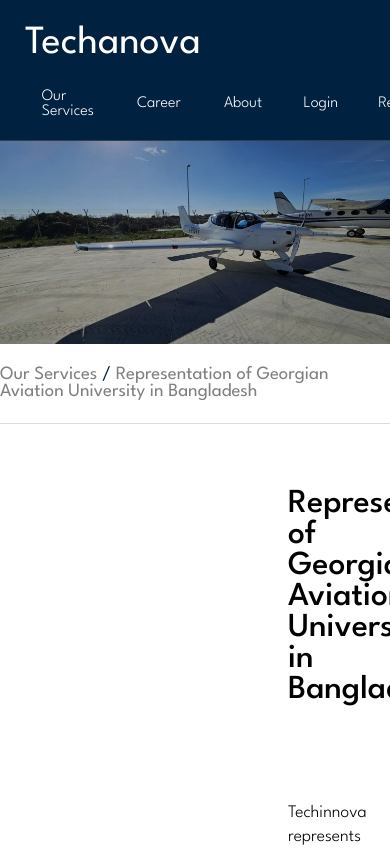
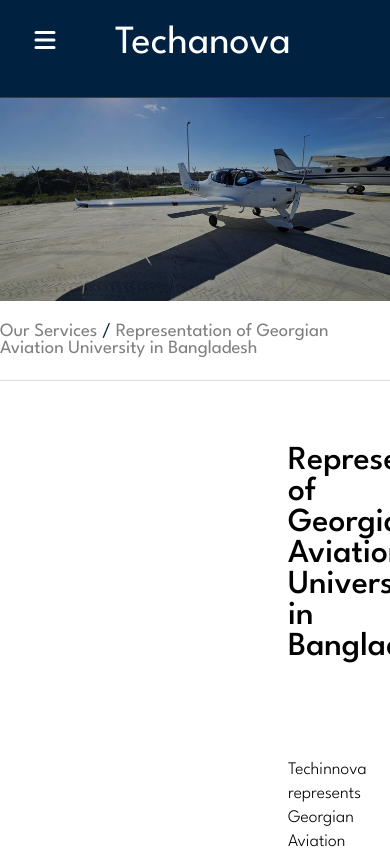
Before and after one commit to toaharahmanratul/techanova, a Next.js app: page /services/representation-of-georgian-aviation-university-in-bangladesh in a window 390 px wide. Shown: the top 849 px of the page. Built offline with nearby package versions, Linux system fonts and the light colour scheme.

Commit message:
Mobile menu is created.

```diff
--- a/src/components/footer/styles/footer.module.css
+++ b/src/components/footer/styles/footer.module.css
@@ -41,7 +41,7 @@
   color: rgb(215, 215, 215);
 }
 
-@media (max-width: 768px) {
+@media (max-width: 1024px) {
   .mainContainer {
     justify-content: flex-start;
     margin-top: 40px;
--- a/src/components/home/styles/our-team.module.css
+++ b/src/components/home/styles/our-team.module.css
@@ -58,7 +58,7 @@
   font-size: 1.5rem;
 }
 
-@media (max-width: 768px) {
+@media (max-width: 1024px) {
   .mainContainer {
     padding: 30px;
   }
--- a/src/components/home/styles/services.module.css
+++ b/src/components/home/styles/services.module.css
@@ -45,7 +45,7 @@
   font-size: 1.7rem;
 }
 
-@media (max-width: 768px) {
+@media (max-width: 1024px) {
   .mainContainer {
     padding: 30px;
   }
--- a/src/components/navbar/Navbar.jsx
+++ b/src/components/navbar/Navbar.jsx
@@ -1,11 +1,25 @@
-import React from "react";
+import React, { useState } from "react";
 import styles from "./styles/navbar.module.css";
 import Link from "next/link";
+import SlidingNav from "./sliding-nav/SlidingNav";
+import { HiMenu } from "react-icons/hi";
 
 const Navbar = () => {
+  const [isSlidingNavOpen, setIsSlidingNavOpen] = useState(false);
   return (
     <nav className={`${styles.navbar}`}>
       <div className={`${styles.mainContainer}`}>
+        <div className={`${styles.menuOptions}`}>
+          <HiMenu onClick={() => setIsSlidingNavOpen(!isSlidingNavOpen)} />
+        </div>
+        {isSlidingNavOpen && (
+          <div className={`${styles.slidingNavWrapper}`}>
+            <SlidingNav
+              isSlidingNavOpen={isSlidingNavOpen}
+              setIsSlidingNavOpen={setIsSlidingNavOpen}
+            />
+          </div>
+        )}
         <Link href="/" className={`${styles.logoDiv}`}>
           <div className={`${styles.logoTextDiv}`}>
             <h1 className="">Techanova</h1>
--- /dev/null
+++ b/src/components/navbar/sliding-nav/SlidingNav.jsx
@@ -0,0 +1,26 @@
+import React from "react";
+import styles from "./sliding-nav.module.css";
+import { TfiClose } from "react-icons/tfi";
+
+const SlidingNav = ({ isSlidingNavOpen, setIsSlidingNavOpen }) => {
+  const handleCloseMenu = (e) => {
+    if (e.target === e.currentTarget) {
+      setIsSlidingNavOpen(!isSlidingNavOpen);
+    }
+  };
+
+  return (
+    <div className={styles["sliding-nav-section"]} onClick={handleCloseMenu}>
+      <div className={styles["menu-container"]}>
+        <div className={styles["menu-wrapper"]}>
+          <div className={styles["menu"]}>
+            <h2>MENU</h2>
+            <TfiClose onClick={() => setIsSlidingNavOpen(!isSlidingNavOpen)} />
+          </div>
+        </div>
+      </div>
+    </div>
+  );
+};
+
+export default SlidingNav;
--- /dev/null
+++ b/src/components/navbar/sliding-nav/sliding-nav.module.css
@@ -0,0 +1,51 @@
+.sliding-nav-section {
+  width: 100vw;
+  height: 100vh;
+  position: fixed;
+  left: 0;
+  top: 0;
+  background-color: rgba(0, 0, 0, 0.5);
+  z-index: 20;
+}
+.menu-container {
+  width: 340px;
+  height: 100%;
+  background-color: white;
+  display: flex;
+  flex-direction: column;
+  align-items: center;
+  justify-content: flex-start;
+}
+.menu-wrapper {
+  width: 100%;
+  height: 48px;
+  padding-right: 10px;
+  display: flex;
+  justify-content: flex-end;
+  align-items: center;
+  border-bottom: 1px solid rgb(212, 212, 212);
+}
+.menu {
+  display: flex;
+  justify-content: space-between;
+  align-items: center;
+  gap: 100px;
+  font-size: 20px;
+  font-weight: 100;
+}
+.menu > * {
+  cursor: pointer;
+}
+.menu h2 {
+  font-weight: 200;
+  font-size: 26px;
+  line-height: 24px;
+  margin-left: auto;
+  margin-right: auto;
+  cursor: default;
+}
+.menu-item {
+  width: 100%;
+  height: 48px;
+  border-bottom: 1px solid rgb(212, 212, 212);
+}
--- a/src/components/navbar/styles/navbar.module.css
+++ b/src/components/navbar/styles/navbar.module.css
@@ -101,19 +101,21 @@
 .li:hover .dropdown {
   display: block;
 }
+.menuOptions {
+  display: none;
+}
 
-@media (max-width: 768px) {
+@media (max-width: 1024px) {
   .navbar {
     padding: 10px 10px 20px 10px;
     border-bottom: 1px solid rgba(80, 80, 80, 0.63);
   }
   .mainContainer {
     width: 100%;
-    flex-direction: column;
-    justify-content: center;
-    gap: 10px;
-    padding: 0;
+    gap: 40px;
+    padding: 0px 20px;
     margin: 0;
+    justify-content: flex-start;
   }
   .logoDiv {
     padding: 15px;
@@ -123,29 +125,11 @@
     font-size: 40px;
   }
   .ul {
-    gap: 40px;
-    font-size: 1rem;
-    font-weight: 300;
-  }
-  .li {
-    padding: 0.1rem;
-  }
-  .dropdown {
-    position: relative;
     display: none;
   }
-  .dropdownContent {
-    position: absolute;
-    left: 0;
-    box-shadow: 0 4px 8px rgba(0, 0, 0, 0.1);
-    border-radius: 5px;
-    z-index: 20;
-    width: 206px;
-    margin: 0px 5px;
-    padding: 5px;
-    border-radius: 5px;
-    background-color: rgba(228, 228, 228, 0.844);
-    font-weight: bold;
-    transition: transform 0.8s ease, padding-left 0.8s ease;
+  .menuOptions {
+    display: block;
+    color: white;
+    font-size: 30px;
   }
 }
```
